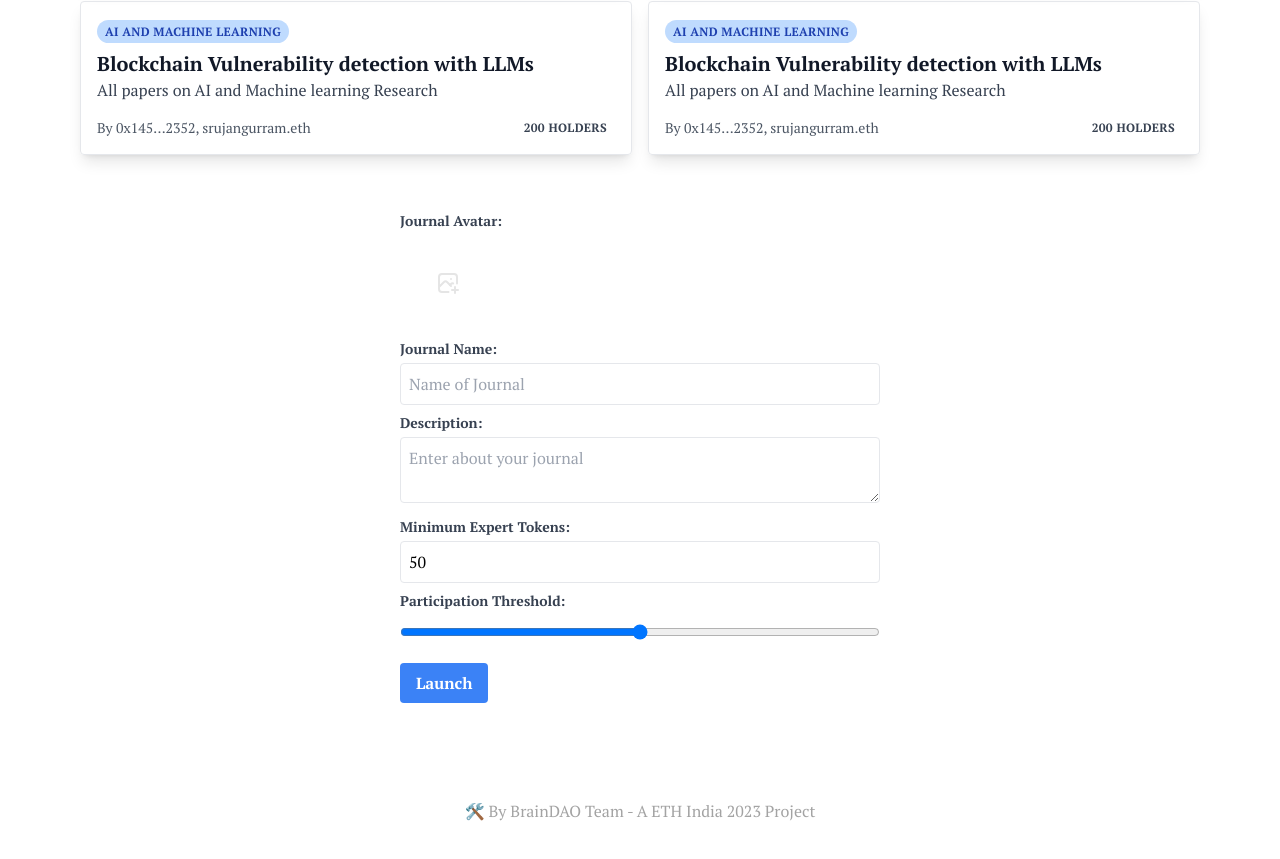
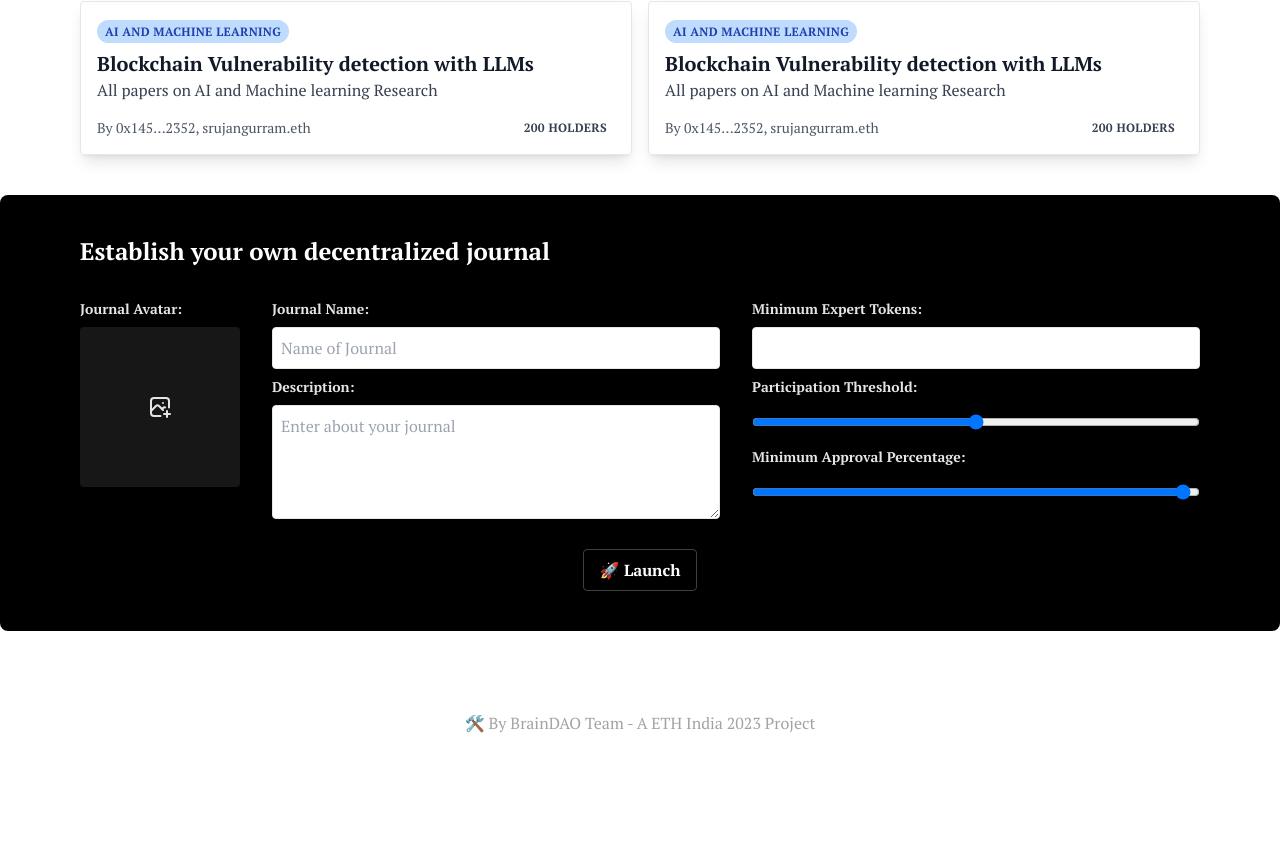
Before and after one commit to Royal-lobster/ChainSheets, a Next.js app: page / in a window 1280 px wide. Shown: the part 1012-1871 px from the top of the page. After the commit the page ends 1803 px from the top, so only its background shows below. Built offline with nearby package versions, Linux system fonts and the light colour scheme.

Commit message:
made the create new journal match the design

```diff
--- a/app/(home)/CreateNewJournal.tsx
+++ b/app/(home)/CreateNewJournal.tsx
@@ -6,6 +6,7 @@ import { zodResolver } from "@hookform/resolvers/zod";
 import { z } from "zod";
 import FieldWrapper from "./FieldWrapper";
 import JournalAvatarUpload from "./JournalAvatarUpload";
+import Section from "../(layout)/Section";
 
 const DEFAULT_PARTICIPATION_THRESHOLD = 50;
 const DEFAULT_MINIMUM_EXPERT_TOKENS = 50;
@@ -45,10 +46,10 @@ const CreateNewJournal = () => {
   };
 
   return (
-    <form
-      onSubmit={handleSubmit(onSubmit)}
-      className="p-4 w-full max-w-lg mx-auto"
-    >
+    <div className="xl:-mx-20 px-20 py-10 bg-black text-white rounded-lg">
+      <Section title="Establish your own decentralized journal">
+        <form onSubmit={handleSubmit(onSubmit)} className="w-full">
+          <div className="flex flex-col md:flex-row justify-between gap-8">
             <FieldWrapper
               label="Journal Avatar"
               name="journalAvatar"
@@ -57,6 +58,7 @@ const CreateNewJournal = () => {
             >
               <JournalAvatarUpload name="journalAvatar" register={register} />
             </FieldWrapper>
+            <div className="flex-grow">
               <FieldWrapper
                 label="Journal Name"
                 name="journalName"
@@ -76,9 +78,12 @@ const CreateNewJournal = () => {
                   {...register("description")}
                   placeholder="Enter about your journal"
                   className="border w-full p-2 rounded"
+                  rows={4}
                 />
               </FieldWrapper>
+            </div>
 
+            <div className="flex-grow">
               <FieldWrapper
                 label="Minimum Expert Tokens"
                 name="minimumExpertTokens"
@@ -94,13 +99,25 @@ const CreateNewJournal = () => {
                 errors={errors}
                 type="range"
               />
+
+              <FieldWrapper
+                label="Minimum Approval Percentage"
+                name="minimumApprovalPercentage"
+                register={register}
+                errors={errors}
+                type="range"
+              />
+            </div>
+          </div>
           <button
             type="submit"
-        className="bg-blue-500 hover:bg-blue-700 text-white font-bold py-2 px-4 rounded"
+            className="bg-transparent border border-neutral-700 mt-4 mx-auto block text-white font-bold py-2 px-4 rounded"
           >
-        Launch
+            🚀 Launch
           </button>
         </form>
+      </Section>
+    </div>
   );
 };
 
--- a/app/(home)/FieldWrapper.tsx
+++ b/app/(home)/FieldWrapper.tsx
@@ -21,7 +21,7 @@ const FieldWrapper = ({
 }: FieldWrapperProps) => {
   return (
     <div className="mb-2">
-      <label className="block mb-1 text-sm font-semibold text-gray-700">
+      <label className="block mb-2 text-sm font-semibold text-neutral-200">
         {label}:
       </label>
       {children ? (
@@ -31,7 +31,7 @@ const FieldWrapper = ({
           {...register(name)}
           placeholder={placeholder}
           type={type}
-          className="border w-full p-2 rounded"
+          className="block border w-full p-2 rounded"
         />
       )}
       <p className="text-xs text-red-500 mt-1">
--- a/app/(home)/JournalAvatarUpload.tsx
+++ b/app/(home)/JournalAvatarUpload.tsx
@@ -2,11 +2,14 @@ import { IconPhotoPlus } from "@tabler/icons-react";
 import { UseFormRegister } from "react-hook-form";
 import React, { useState } from "react";
 import Image from "next/image";
+import { cn } from "../lib/cn";
 
 type JournalAvatarUploadProps = {
   register: UseFormRegister<any>;
   name: string;
 };
+
+const IMAGE_DIMENSIONS = 160;
 
 const JournalAvatarUpload = ({ register, name }: JournalAvatarUploadProps) => {
   const [image, setImage] = useState<string | null>(null);
@@ -23,8 +26,24 @@ const JournalAvatarUpload = ({ register, name }: JournalAvatarUploadProps) => {
   };
 
   return (
-    <div className="grid place-content-center w-24 h-24 rounded overflow-hidden">
-      <label htmlFor="avatar-upload">
+    <div
+      className={cn(
+        "grid place-content-center rounded overflow-hidden",
+        image ? "bg-transparent" : "bg-neutral-900"
+      )}
+      style={{
+        width: IMAGE_DIMENSIONS,
+        height: IMAGE_DIMENSIONS,
+      }}
+    >
+      <label
+        htmlFor="avatar-upload"
+        style={{
+          width: IMAGE_DIMENSIONS,
+          height: IMAGE_DIMENSIONS,
+        }}
+        className="grid place-content-center"
+      >
         {!image && (
           <IconPhotoPlus className="text-neutral-200 cursor-pointer" />
         )}
@@ -32,9 +51,10 @@ const JournalAvatarUpload = ({ register, name }: JournalAvatarUploadProps) => {
           <Image
             src={image}
             alt="Avatar"
-            width={96}
-            height={96}
-            className="w-24 h-24 object-cover"
+            width={IMAGE_DIMENSIONS}
+            height={IMAGE_DIMENSIONS}
+            className="object-cover"
+            style={{ width: IMAGE_DIMENSIONS, height: IMAGE_DIMENSIONS }}
           />
         )}
       </label>
```
Lines whose indentation alone changed are shown as unchanged.
